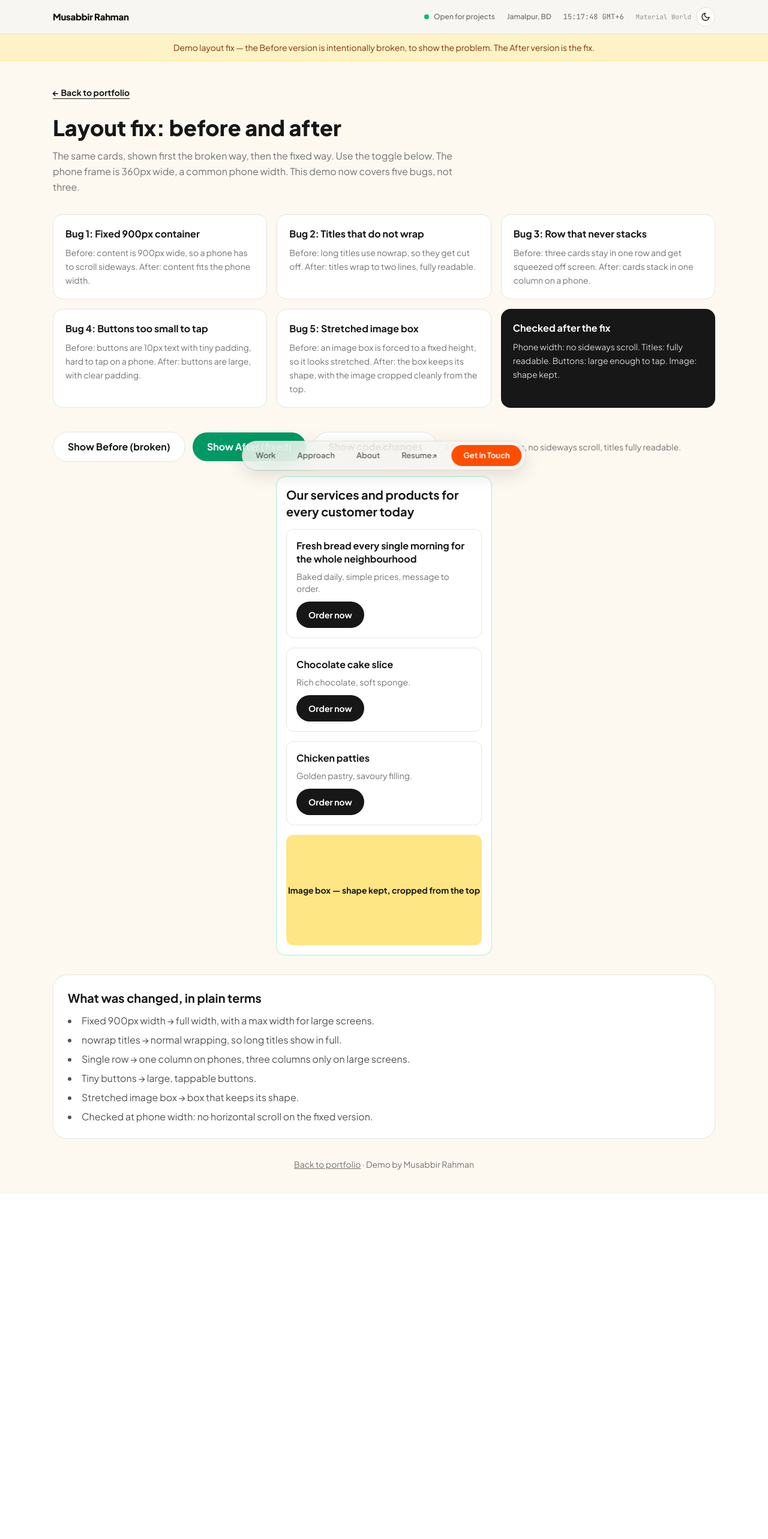
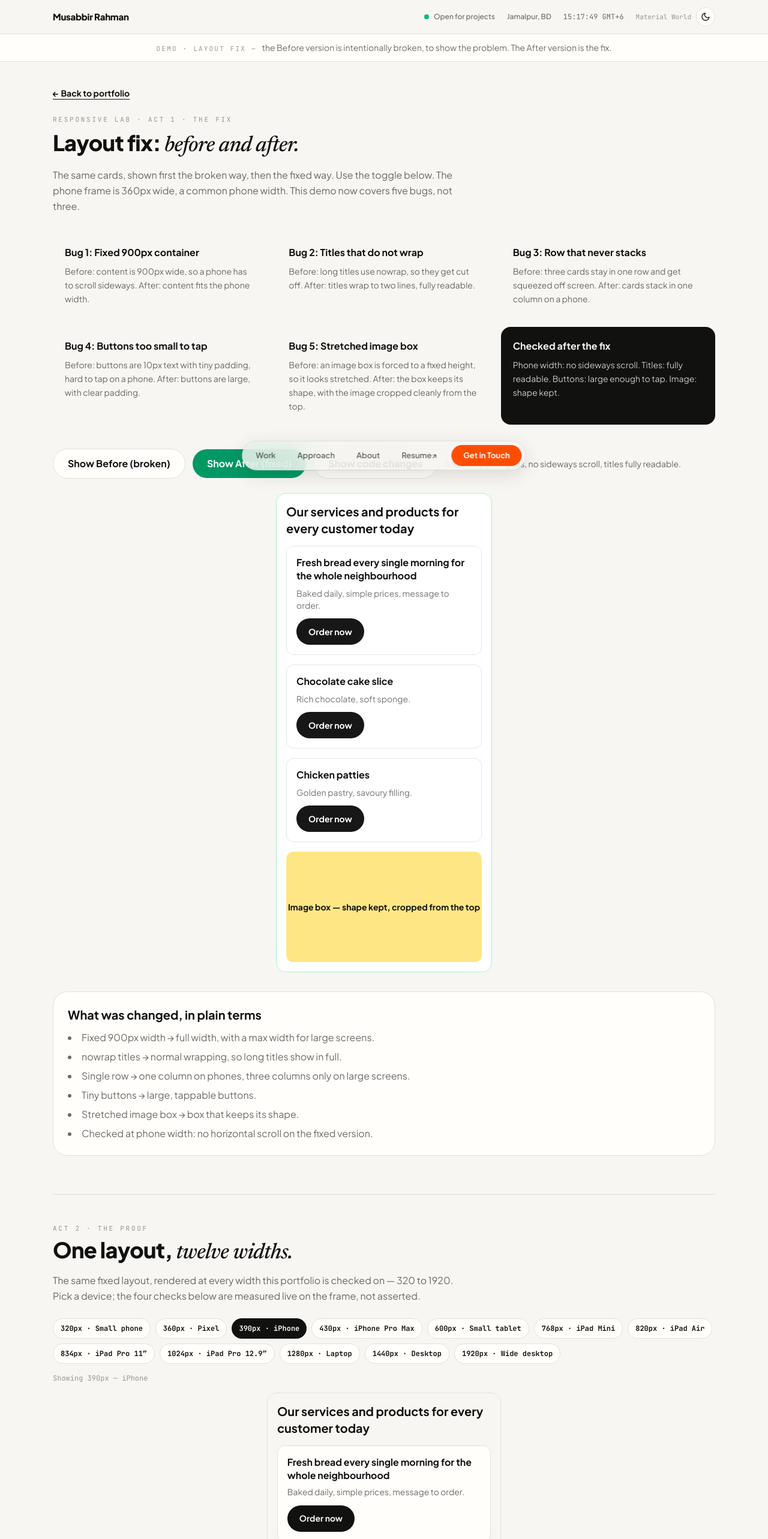
Before and after one commit to musabbirrahman/my-portfolio-dev, a Next.js app: page /demos/layout-fix in a window 1280 px wide. Shown: the top 2566 px of the page at 60% size. Before the commit the page ends 1991 px from the top, so only its background shows below. Built offline with nearby package versions, Linux system fonts and the light colour scheme.

Commit message:
lab upgrade

```diff
--- a/src/app/demos/landing/page.js
+++ b/src/app/demos/landing/page.js
@@ -50,13 +50,16 @@ export default function LandingDemo() {
 
   return (
     <main className="bg-[#fdf8f0] text-neutral-900 min-w-0">
-      <div className="bg-amber-100 border-b border-amber-200 px-4 py-3 text-center">
-        <p className="text-xs sm:text-sm text-amber-900">Demo landing page — fictional business, built for portfolio only. Prices and hours below are examples, not a real shop.</p>
+      <div className="bg-card border-b border-hairline px-4 py-3 text-center">
+        <p className="text-sm text-ink-soft">
+          <span className="font-mono text-[11px] uppercase tracking-[0.2em] text-ink-faint">Demo · Fictional bakery — </span>
+          prices and hours below are examples, not a real shop.
+        </p>
       </div>
 
       {/* Way out (fixed 2026-11-14): see the layout-fix page — demo pages
           had no exit at the top. */}
-      <p className="max-w-6xl mx-auto px-4 sm:px-6 pt-6"><Link href="/" className="text-sm font-bold text-neutral-900 underline underline-offset-4">← Back to portfolio</Link></p>
+      <p className="max-w-6xl mx-auto px-4 sm:px-6 pt-6"><Link href="/" className="text-sm font-bold text-ink underline underline-offset-4">← Back to portfolio</Link></p>
       <header className="max-w-6xl mx-auto px-4 sm:px-6 py-6 flex flex-wrap items-center justify-between gap-4">
         <div className="min-w-0">
           <p className="text-2xl font-extrabold tracking-tight">Shonar Bakery</p>
@@ -173,7 +176,7 @@ export default function LandingDemo() {
             </form>
           )}
         </div>
-        <p className="mt-6 text-center text-sm text-neutral-500"><Link href="/" className="underline">Back to portfolio</Link> · Demo by Musabbir Rahman</p>
+        <p className="mt-6 text-center text-sm text-ink-faint"><Link href="/" className="underline">Back to portfolio</Link> · Demo by Musabbir Rahman</p>
       </section>
     </main>
   );
--- a/src/app/demos/layout-fix/page.js
+++ b/src/app/demos/layout-fix/page.js
@@ -1,7 +1,17 @@
 "use client";
 
-import { useState } from "react";
+import { useEffect, useRef, useState } from "react";
 import Link from "next/link";
+
+/* Responsive Lab — layout fix (Atelier restyle + Act 2 proof, 2026-11-14).
+ * Two acts. Act 1: the fix — five real bugs, before/after at a 360px
+ * phone frame, code changes. Act 2: the proof — the same fixed layout
+ * rendered at all twelve widths the portfolio is checked on (320 to
+ * 1920), as named devices, with four checks measured live on the
+ * frame — not asserted. The red/green in Act 1 is meaning, not
+ * branding: broken is red, fixed is green. The preview frames are
+ * the specimen (the bakery's cards), so they keep their own look;
+ * everything around them is Atelier. */
 
 const cards = [
   { title: "Fresh bread every single morning for the whole neighbourhood", desc: "Baked daily, simple prices, message to order." },
@@ -57,14 +67,153 @@ function AfterPreview() {
   );
 }
 
+/* --- Act 2 · The proof: one layout, twelve widths --- */
+const DEVICES = [
+  { w: 320, label: "Small phone" },
+  { w: 360, label: "Pixel" },
+  { w: 390, label: "iPhone" },
+  { w: 430, label: "iPhone Pro Max" },
+  { w: 600, label: "Small tablet" },
+  { w: 768, label: "iPad Mini" },
+  { w: 820, label: "iPad Air" },
+  { w: 834, label: "iPad Pro 11″" },
+  { w: 1024, label: "iPad Pro 12.9″" },
+  { w: 1280, label: "Laptop" },
+  { w: 1440, label: "Desktop" },
+  { w: 1920, label: "Wide desktop" },
+];
+
+function ProofFrame({ width }) {
+  const wrapRef = useRef(null);
+  const contentRef = useRef(null);
+  const [checks, setChecks] = useState(null);
+
+  /* The frame renders the fixed layout at the device width, scaled
+   * down with zoom so it fits the page. Zoom (unlike transform)
+   * scales the layout itself, so the frame's height follows. The
+   * checks below read layout values, which zoom does not change —
+   * so a pass at 320px means a pass at 320px, not at the scaled size. */
+  const [scale, setScale] = useState(1);
+  useEffect(() => {
+    function measure() {
+      const wrap = wrapRef.current;
+      const content = contentRef.current;
+      if (!wrap || !content) return;
+      setScale(Math.min(1, wrap.clientWidth / width));
+      const overflowPx = Math.max(0, content.scrollWidth - content.clientWidth);
+      const titles = [...content.querySelectorAll("[data-title]")];
+      const titlesFit = titles.filter((t) => t.scrollWidth <= t.clientWidth + 1).length;
+      const buttons = [...content.querySelectorAll("button")];
+      const btnH = buttons.length ? Math.min(...buttons.map((b) => b.offsetHeight)) : 0;
+      const img = content.querySelector("[data-image]");
+      const r = img ? img.getBoundingClientRect() : null;
+      const ratio = r && r.height ? r.width / r.height : 0;
+      setChecks([
+        { label: "No sideways scroll", value: `${overflowPx}px overflow`, ok: overflowPx === 0 },
+        { label: "Titles fully readable", value: `${titlesFit}/${titles.length} fit`, ok: titlesFit === titles.length },
+        { label: "Buttons tappable", value: `${btnH}px tall`, ok: btnH >= 44 },
+        { label: "Image keeps its shape", value: `${ratio.toFixed(2)}:1`, ok: Math.abs(ratio - 16 / 9) < 0.15 },
+      ]);
+    }
+    measure();
+    window.addEventListener("resize", measure);
+    return () => window.removeEventListener("resize", measure);
+  }, [width]);
+
+  /* Columns from the device width, not the viewport — the frame is a
+   * scaled render, so media queries would read the wrong width. */
+  const cols = width < 480 ? 1 : width < 900 ? 2 : 3;
+
+  return (
+    <div>
+      {/* The frame is the device: as wide as the device, centered —
+          so a 390px phone reads as a phone, not a narrow column in a
+          wide empty box. Wide devices scale down via zoom to fit. */}
+      <div ref={wrapRef} className="mx-auto overflow-hidden rounded-2xl border border-hairline bg-card" style={{ maxWidth: width }}>
+        <div ref={contentRef} className="bg-paper p-4" style={{ width, zoom: scale }}>
+          <h3 className="text-xl font-bold leading-snug text-ink">Our services and products for every customer today</h3>
+          <div className="mt-4 grid gap-4" style={{ gridTemplateColumns: `repeat(${cols}, minmax(0, 1fr))` }}>
+            {cards.map((card) => (
+              <div key={card.title} className="w-full rounded-xl border border-hairline bg-card p-4 min-w-0">
+                <p data-title className="font-bold leading-snug text-ink">{card.title}</p>
+                <p className="mt-2 text-sm text-ink-soft">{card.desc}</p>
+                <button className="mt-3 px-5 py-3 bg-ink text-paper rounded-full text-sm font-bold">Order now</button>
+              </div>
+            ))}
+          </div>
+          <div data-image className="mt-4 aspect-video w-full bg-muted rounded-xl flex items-center justify-center text-sm font-bold text-ink">Image box — shape kept, cropped from the top</div>
+        </div>
+      </div>
+      {checks && (
+        <div className="mt-4 grid grid-cols-1 sm:grid-cols-2 gap-3">
+          {checks.map((c) => (
+            <div key={c.label} className="flex items-center justify-between gap-3 rounded-xl border border-hairline bg-card px-4 py-3">
+              <span className="text-sm font-semibold text-ink">
+                <span className={c.ok ? "text-emerald-600" : "text-red-600"}>{c.ok ? "✓ " : "✗ "}</span>
+                {c.label}
+              </span>
+              <span className="font-mono text-xs text-ink-faint whitespace-nowrap">{c.value}</span>
+            </div>
+          ))}
+        </div>
+      )}
+    </div>
+  );
+}
+
+function ProofSection() {
+  const [device, setDevice] = useState(390);
+  const current = DEVICES.find((d) => d.w === device);
+  return (
+    <section className="mt-16 border-t border-hairline pt-12">
+      <p className="font-mono text-[11px] uppercase tracking-[0.25em] text-ink-faint">Act 2 · The proof</p>
+      <h2 className="mt-2 text-3xl font-extrabold tracking-[-0.02em] text-ink sm:text-4xl">
+        One layout, <em className="font-serif font-medium italic">twelve widths.</em>
+      </h2>
+      <p className="mt-3 max-w-2xl leading-relaxed text-ink-soft">
+        The same fixed layout, rendered at every width this portfolio is checked on — 320 to 1920. Pick a device; the four checks below are measured live on the frame, not asserted.
+      </p>
+      <div className="mt-6 flex flex-wrap gap-2">
+        {DEVICES.map((d) => (
+          <button
+            key={d.w}
+            type="button"
+            onClick={() => setDevice(d.w)}
+            aria-pressed={device === d.w}
+            className={`rounded-full px-3 py-2 font-mono text-xs font-bold transition-colors ${
+              device === d.w
+                ? "bg-ink text-paper"
+                : "border border-hairline bg-card text-ink hover:border-ink-faint"
+            }`}
+          >
+            {d.w}px · {d.label}
+          </button>
+        ))}
+      </div>
+      <p className="mt-4 font-mono text-xs text-ink-faint">
+        Showing {device}px — {current.label}
+      </p>
+      <div className="mt-4">
+        <ProofFrame width={device} />
+      </div>
+      <p className="mt-4 text-sm text-ink-soft">
+        Swept at all twelve widths in the portfolio&apos;s QA pass — the same sweep that caught the 320px card-thumb and library cover-crop fixes on GolpoNeer.
+      </p>
+    </section>
+  );
+}
+
 export default function LayoutFixDemo() {
   const [view, setView] = useState("after");
   const [showCode, setShowCode] = useState(false);
 
   return (
-    <main className="bg-[#fdf8f0] text-neutral-900 min-w-0">
-      <div className="bg-amber-100 border-b border-amber-200 px-4 py-3 text-center">
-        <p className="text-xs sm:text-sm text-amber-900">Demo layout fix — the Before version is intentionally broken, to show the problem. The After version is the fix.</p>
+    <main className="bg-paper text-ink min-w-0">
+      <div className="bg-card border-b border-hairline px-4 py-3 text-center">
+        <p className="text-sm text-ink-soft">
+          <span className="font-mono text-[11px] uppercase tracking-[0.2em] text-ink-faint">Demo · Layout fix — </span>
+          the Before version is intentionally broken, to show the problem. The After version is the fix.
+        </p>
       </div>
 
       <div className="max-w-6xl mx-auto px-4 sm:px-6 py-10">
@@ -72,28 +221,31 @@ export default function LayoutFixDemo() {
             top — the dock anchors and the wordmark all point to sections
             that don't exist on demo pages, and the only back link was
             buried at the very bottom. */}
-        <p className="mb-6"><Link href="/" className="text-sm font-bold text-neutral-900 underline underline-offset-4">← Back to portfolio</Link></p>
-        <h1 className="text-3xl sm:text-4xl font-extrabold leading-tight">Layout fix: before and after</h1>
-        <p className="mt-3 text-neutral-500 leading-relaxed max-w-2xl">The same cards, shown first the broken way, then the fixed way. Use the toggle below. The phone frame is 360px wide, a common phone width. This demo now covers five bugs, not three.</p>
+        <p className="mb-6"><Link href="/" className="text-sm font-bold text-ink underline underline-offset-4">← Back to portfolio</Link></p>
+        <p className="font-mono text-[11px] uppercase tracking-[0.25em] text-ink-faint">Responsive Lab · Act 1 · The fix</p>
+        <h1 className="mt-2 text-3xl sm:text-4xl font-extrabold leading-tight tracking-[-0.02em]">
+          Layout fix: <em className="font-serif font-medium italic">before and after.</em>
+        </h1>
+        <p className="mt-3 text-ink-soft leading-relaxed max-w-2xl">The same cards, shown first the broken way, then the fixed way. Use the toggle below. The phone frame is 360px wide, a common phone width. This demo now covers five bugs, not three.</p>
 
         <div className="mt-8 grid grid-cols-1 md:grid-cols-2 lg:grid-cols-3 gap-4">
           {bugs.map((bug) => (
-            <div key={bug.title} className="bg-white rounded-2xl border border-neutral-200 p-5">
-              <h2 className="font-bold">{bug.title}</h2>
-              <p className="mt-2 text-sm text-neutral-500 leading-relaxed">{bug.desc}</p>
+            <div key={bug.title} className="atelier-surface rounded-2xl p-5">
+              <h2 className="font-bold text-ink">{bug.title}</h2>
+              <p className="mt-2 text-sm text-ink-soft leading-relaxed">{bug.desc}</p>
             </div>
           ))}
-          <div className="bg-neutral-900 text-white rounded-2xl p-5">
+          <div className="bg-ink text-paper rounded-2xl p-5">
             <h2 className="font-bold">Checked after the fix</h2>
-            <p className="mt-2 text-sm text-neutral-300 leading-relaxed">Phone width: no sideways scroll. Titles: fully readable. Buttons: large enough to tap. Image: shape kept.</p>
+            <p className="mt-2 text-sm leading-relaxed opacity-80">Phone width: no sideways scroll. Titles: fully readable. Buttons: large enough to tap. Image: shape kept.</p>
           </div>
         </div>
 
         <div className="mt-10 flex flex-wrap gap-3 items-center">
-          <button onClick={() => setView("before")} className={`px-6 py-3 rounded-full font-bold ${view === "before" ? "bg-red-600 text-white" : "bg-white border border-neutral-200"}`}>Show Before (broken)</button>
-          <button onClick={() => setView("after")} className={`px-6 py-3 rounded-full font-bold ${view === "after" ? "bg-emerald-600 text-white" : "bg-white border border-neutral-200"}`}>Show After (fixed)</button>
-          <button onClick={() => setShowCode(!showCode)} className="px-6 py-3 rounded-full font-bold bg-white border border-neutral-200">{showCode ? "Hide code changes" : "Show code changes"}</button>
-          <p className="text-sm text-neutral-500">{view === "before" ? "Before: scroll sideways inside the frame to see the cut-off cards." : "After: everything fits, no sideways scroll, titles fully readable."}</p>
+          <button onClick={() => setView("before")} className={`px-6 py-3 rounded-full font-bold ${view === "before" ? "bg-red-600 text-white" : "bg-card border border-hairline text-ink"}`}>Show Before (broken)</button>
+          <button onClick={() => setView("after")} className={`px-6 py-3 rounded-full font-bold ${view === "after" ? "bg-emerald-600 text-white" : "bg-card border border-hairline text-ink"}`}>Show After (fixed)</button>
+          <button onClick={() => setShowCode(!showCode)} className="px-6 py-3 rounded-full font-bold bg-card border border-hairline text-ink">{showCode ? "Hide code changes" : "Show code changes"}</button>
+          <p className="text-sm text-ink-soft">{view === "before" ? "Before: scroll sideways inside the frame to see the cut-off cards." : "After: everything fits, no sideways scroll, titles fully readable."}</p>
         </div>
 
         <div className="mt-6 flex justify-center">{view === "before" ? <BeforePreview /> : <AfterPreview />}</div>
@@ -119,9 +271,9 @@ image: aspect ratio kept;`}</pre>
           </div>
         )}
 
-        <div className="mt-8 bg-white rounded-3xl border border-neutral-200 p-6">
-          <h2 className="text-xl font-bold">What was changed, in plain terms</h2>
-          <ul className="mt-3 space-y-2 text-neutral-600 list-disc list-inside">
+        <div className="mt-8 rounded-3xl border border-hairline bg-card p-6">
+          <h2 className="text-xl font-bold text-ink">What was changed, in plain terms</h2>
+          <ul className="mt-3 space-y-2 text-ink-soft list-disc list-inside">
             <li>Fixed 900px width → full width, with a max width for large screens.</li>
             <li>nowrap titles → normal wrapping, so long titles show in full.</li>
             <li>Single row → one column on phones, three columns only on large screens.</li>
@@ -131,7 +283,9 @@ image: aspect ratio kept;`}</pre>
           </ul>
         </div>
 
-        <p className="mt-8 text-center text-sm text-neutral-500"><Link href="/" className="underline">Back to portfolio</Link> · Demo by Musabbir Rahman</p>
+        <ProofSection />
+
+        <p className="mt-12 text-center text-sm text-ink-faint"><Link href="/" className="underline">Back to portfolio</Link> · Demo by Musabbir Rahman</p>
       </div>
     </main>
   );
--- a/src/components/atelier/Showcase.jsx
+++ b/src/components/atelier/Showcase.jsx
@@ -54,7 +54,7 @@ const SHOWCASES = [
     problem:
       "Real layouts break on real phones: long titles stretch grids, buttons fall off-screen, tap targets go unreachable.",
     decision:
-      "A lab of before/after demos where visitors drag a viewport handle and watch the same layout fail, then hold — min-w-0 grid children, overflow guards, tap targets that stay reachable.",
+      "A lab in two acts — before/after demos where visitors watch the same layout fail, then hold, and a proof sweep of the fixed layout at all twelve widths, 320 to 1920, each measured live. Min-w-0 grid children, overflow guards, tap targets that stay reachable.",
     outcome:
       "Every fix in the lab is a fix that shipped on a live site — including the 320px card-thumb and library cover-crop fixes on GolpoNeer.",
     stack: ["CSS Grid", "Tailwind CSS", "12-Viewport Manual QA"],
```
